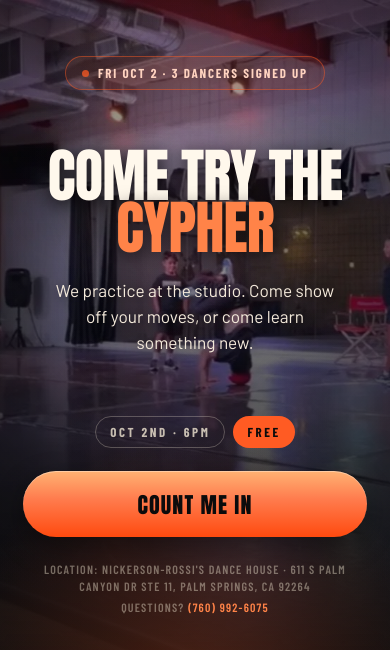
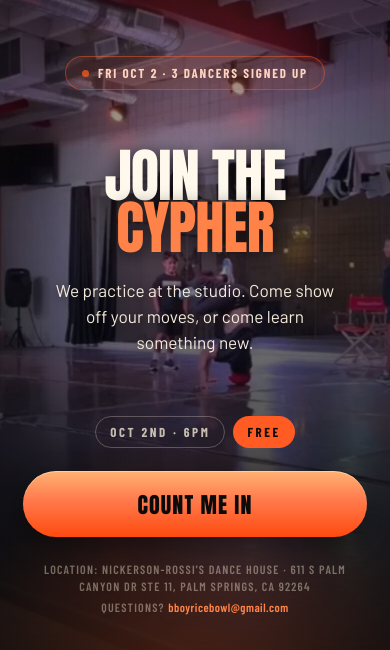
Before and after one commit to TeemosAi/CypherPage, a website: page index.html in a window 390 px wide. Shown: the part 194-844 px from the top of the page. Drawn offline with nearby package versions, Linux system fonts and the light colour scheme.

Commit message:
Update index.html to change the header text from "Come try the Cypher" to "Join the Cypher" for a more inviting tone, and replace the phone number link with an email link for better communication options.

```diff
--- a/index.html
+++ b/index.html
@@ -60,7 +60,7 @@
       </sc-if>
 
       <div style="animation:cyRise .8s ease both">
-        <h1 style="margin:0; font-family:'Anton',sans-serif; font-weight:400; font-size:min(clamp(52px,15vw,104px),12vh); line-height:.88; letter-spacing:-.015em; text-transform:uppercase; color:#FFF8EC; text-shadow:0 4px 18px rgba(0,0,0,.75), 0 18px 60px rgba(0,0,0,.6)">Come try the <span style="color:#FF8348; text-shadow:0 4px 18px rgba(0,0,0,.6)">Cypher</span></h1>
+        <h1 style="margin:0; font-family:'Anton',sans-serif; font-weight:400; font-size:min(clamp(52px,15vw,104px),12vh); line-height:.88; letter-spacing:-.015em; text-transform:uppercase; color:#FFF8EC; text-shadow:0 4px 18px rgba(0,0,0,.75), 0 18px 60px rgba(0,0,0,.6)">Join the <span style="color:#FF8348; text-shadow:0 4px 18px rgba(0,0,0,.6)">Cypher</span></h1>
         <p style="margin:clamp(16px,3vh,28px) auto 0; max-width:30ch; font-size:min(clamp(17px,4.4vw,21px),3.8vh); line-height:1.5; color:#F4EADB; text-shadow:0 2px 14px rgba(0,0,0,.7); text-wrap:pretty">We practice at the studio. Come show off your moves, or come learn something new.</p>
       </div>
 
@@ -75,7 +75,7 @@
 
       <div style="display:flex; flex-direction:column; align-items:center; gap:5px; font-family:'Barlow Condensed',sans-serif; font-size:12px; font-weight:600; letter-spacing:.1em; text-transform:uppercase; color:rgba(240,230,210,.42); text-align:center; line-height:1.4">
         <a href="https://www.google.com/maps/place/Nickerson-Rossi%27s+Dance+House/@33.8133709,-116.5462618,17z/data=!3m1!4b1!4m6!3m5!1s0x80db1b33a8784285:0x9418585c100c8198!8m2!3d33.8133709!4d-116.5462618!16s%2Fg%2F11rqxzvbyn" target="_blank" rel="noopener noreferrer" style="color:inherit; text-decoration:none; letter-spacing:inherit" style-hover="color:#FF8348">Location: Nickerson-Rossi's Dance House · 611 S Palm Canyon Dr Ste 11, Palm Springs, CA 92264</a>
-        <span>Questions? <a href="tel:+17609926075" style="color:#FF8348; letter-spacing:.1em">(760) 992-6075</a></span>
+        <span>Questions? <a href="mailto:bboyricebowl@gmail.com" style="color:#FF8348; letter-spacing:.04em; text-transform:none">bboyricebowl@gmail.com</a></span>
       </div>
     </div>
   </section>
```
